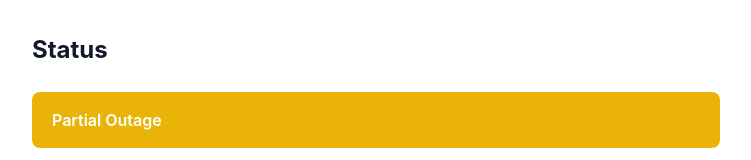
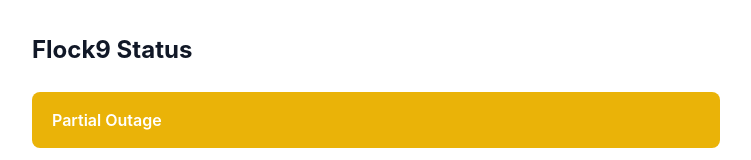
Before and after one commit to netpicker/status, a plain HTML site: page index.html in a window 1280 px wide. Shown: the top 160 px of the page, without its empty margins (264-1015 px from the left). Drawn offline with Linux system fonts and the light colour scheme.

Commit message:
Update main header to reflect Flock9 Status

```diff
--- a/index.html
+++ b/index.html
@@ -172,7 +172,7 @@
     </style>
   </head>
   <body>
-    <h1>Status</h1>
+    <h1>Flock9 Status</h1>
     <div id="banner" class="banner" style="display: none"></div>
     <div id="services"></div>
     <footer>Checked every 2 hours</footer>
```
